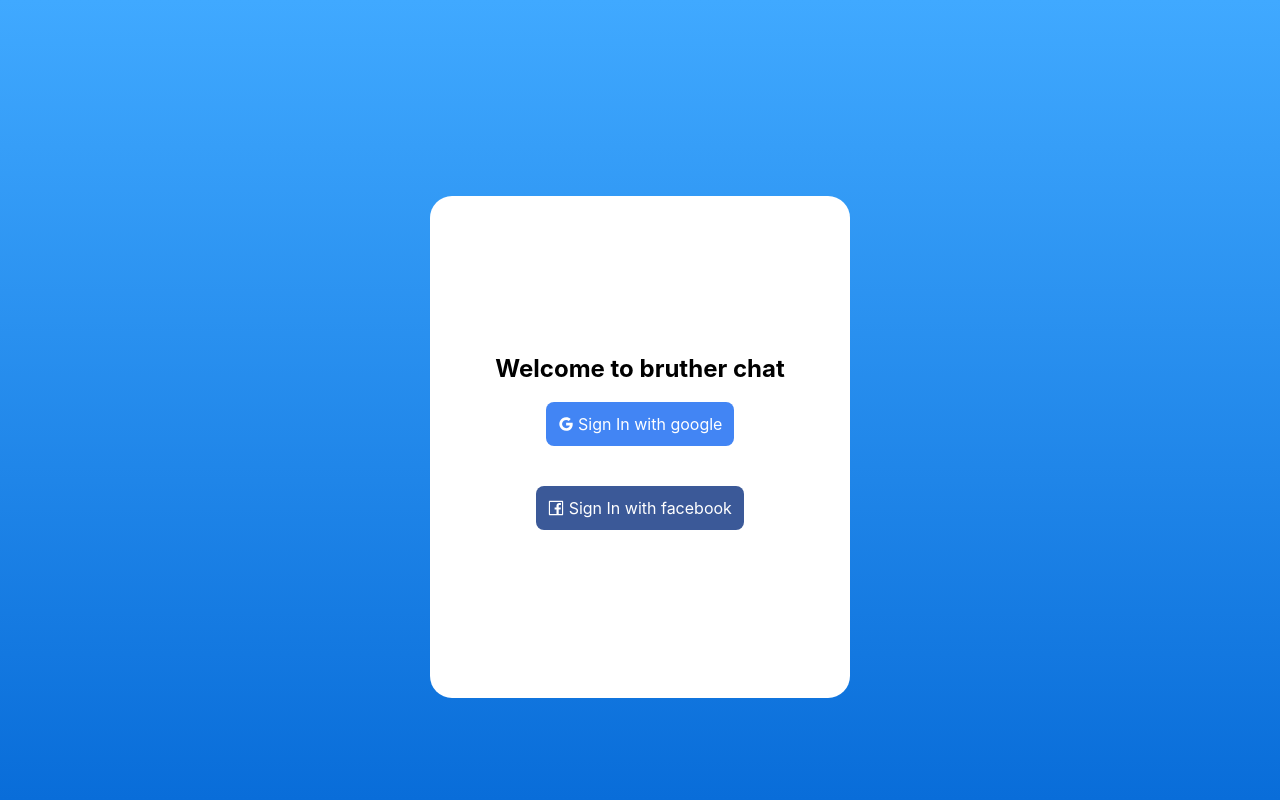
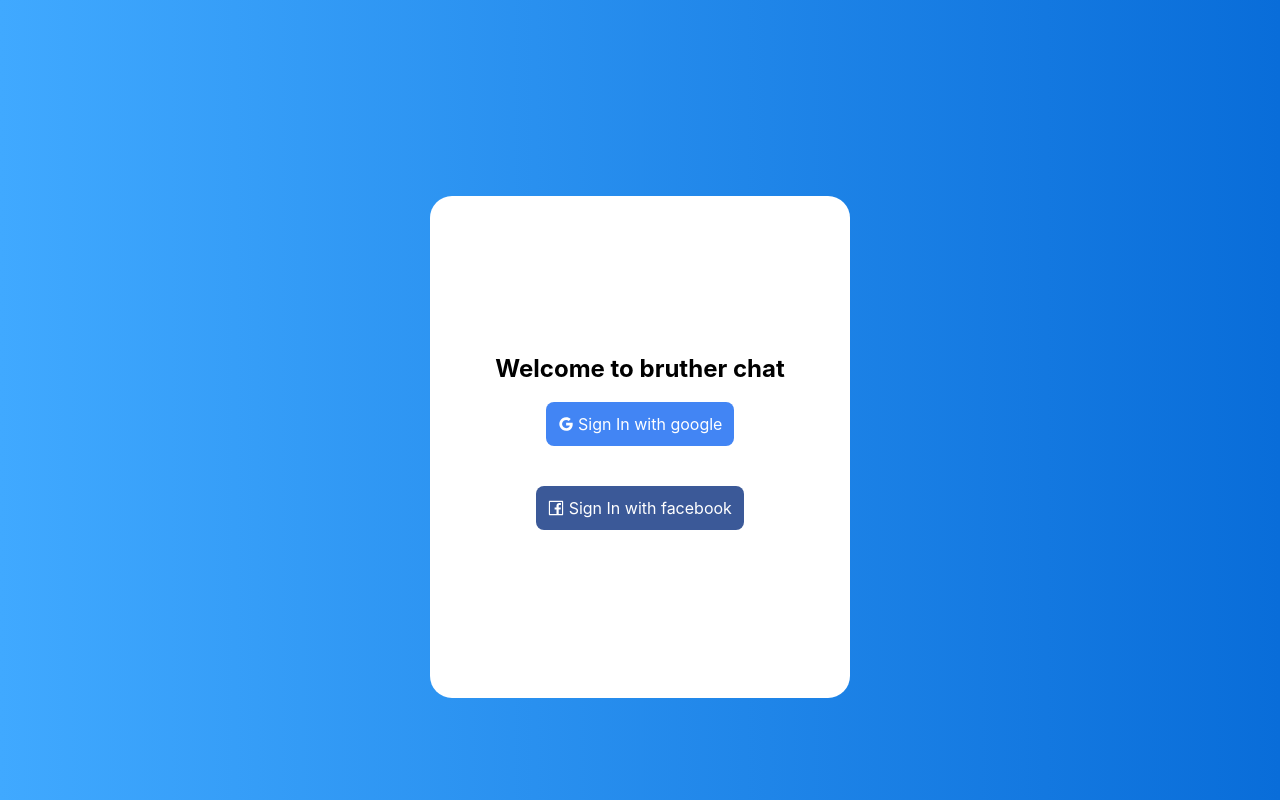
Before and after one commit to actuanic/BRUTHERCHAT, a React app: page / in a window 1280 px wide. Built offline with nearby package versions, Linux system fonts and the light colour scheme; some packages are replaced by stand-ins of ours; no server answers.

Commit message:
new code

```diff
--- a/src/index.css
+++ b/src/index.css
@@ -47,14 +47,14 @@
 /* Login Page */
 
 #login-page {
-  background-image: linear-gradient(#40a9ff, #096dd9);
+  background-image: linear-gradient(to right,#40a9ff, #096dd9);
   position: absolute;
   top: 0px;
   bottom: 0px;
   left: 0px;
   right: 0px;
 }
-
+/* dfafafaf */
 #login-card {
   position: relative;
   top: calc(50vh - 204px);
```
